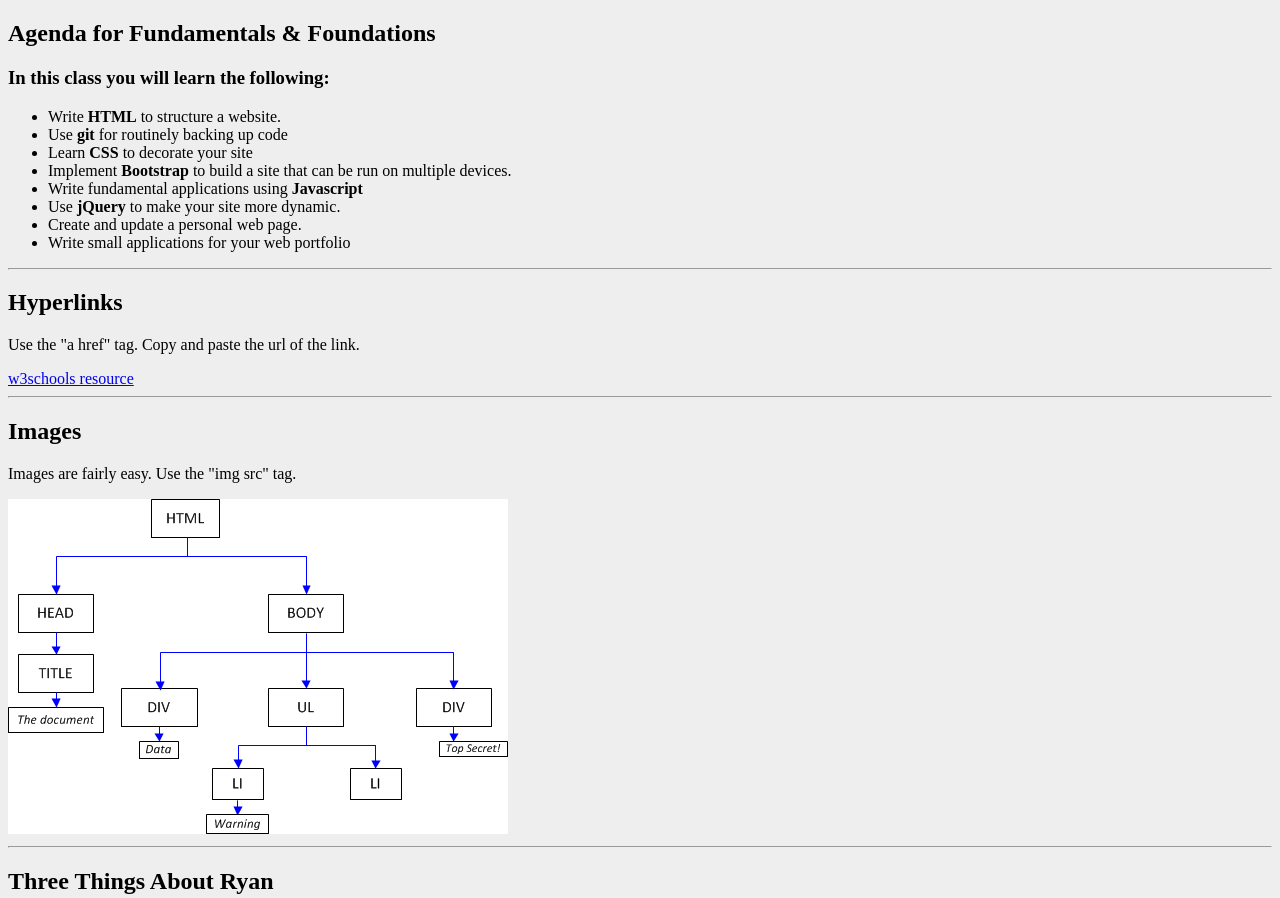
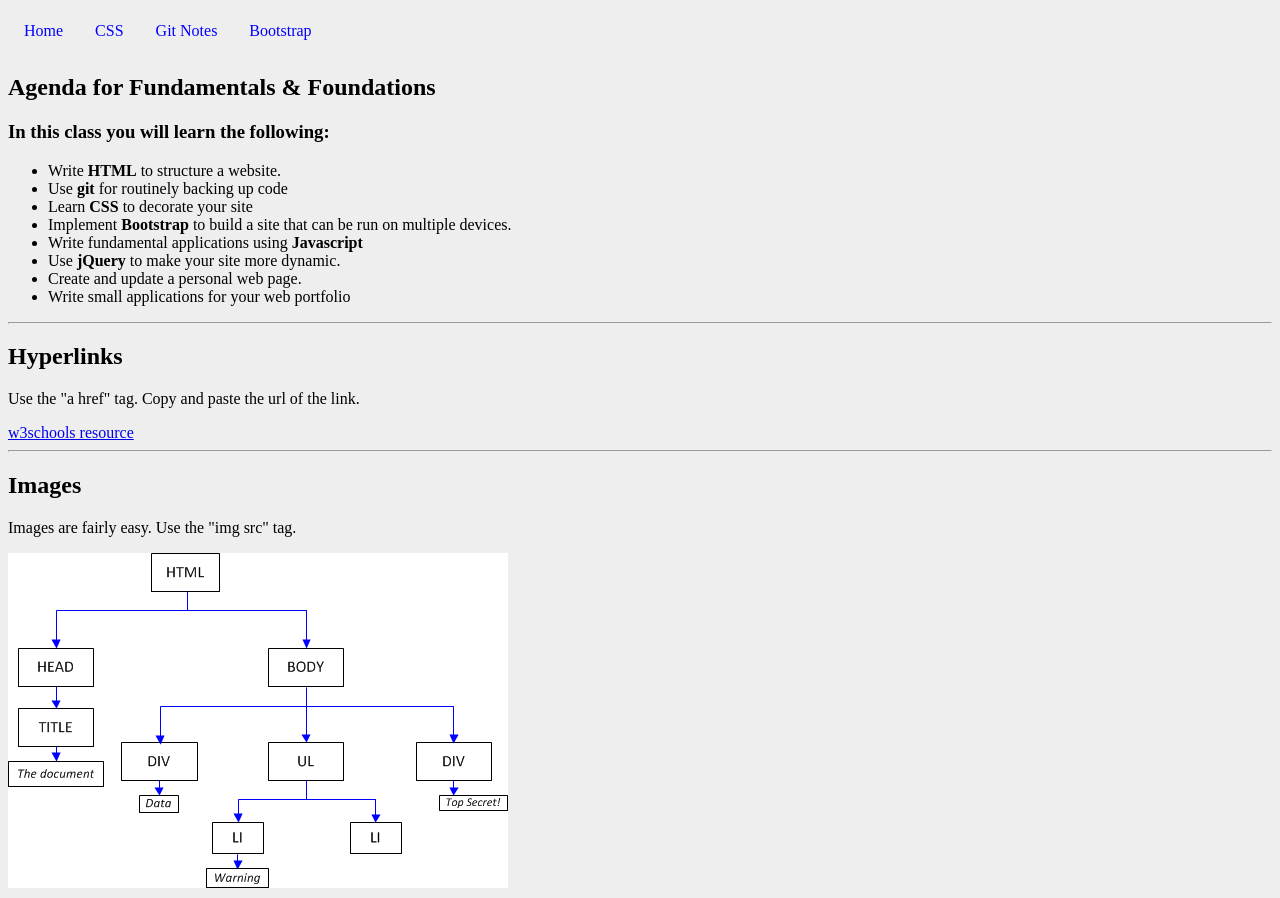
Before and after one commit to ryan-ohern/FundamentalsPlayground, a plain HTML site: page index.html in a window 1280 px wide. Shown: the top 898 px of the page. Drawn offline with Linux system fonts and the light colour scheme.

Commit message:
Added a nav bar

```diff
--- a/css/main.css
+++ b/css/main.css
@@ -1,5 +1,32 @@
 body {
 	background-color: #EEE;
+}
+
+/* Nav Bar */
+
+.nav ul {
+	list-style-type: none;
+	margin: 0;
+	padding: 0;
+	overflow: hidden;
+	background-color: transparent;
+}
+
+.nav li {
+	float: left;
+}
+
+.nav li a {
+	display: inline-block;
+	color: blue;
+	text-align: center;
+	padding: 14px 16px;
+	text-decoration: none;
+}
+
+.nav li a:hover {
+	color: white;
+	background-color: #666;
 }
 
 /* Smiley Face CSS */
--- a/index.html
+++ b/index.html
@@ -1,13 +1,18 @@
 <!DOCTYPE html>
 <html>
 <head>
-	<title>HTML Playground</title>
+	<title>Home</title>
 	<link rel="stylesheet" type="text/css" href="css/main.css">
 </head>
 <body>
 
 	<div class="nav">
-
+		<ul>
+			<li><a href="index.html">Home</a></li>
+			<li><a href="views/css-playground.html">CSS</a></li>
+			<li><a href="views/git-notes.html">Git Notes</a></li>
+			<li><a href="views/bootstrap-notes.html">Bootstrap</a></li>
+		</ul>
 
 	</div>
 
```
Also changed, not shown: views/css-playground.html (+43 -0 lines), img/css-declaration.png (added).
